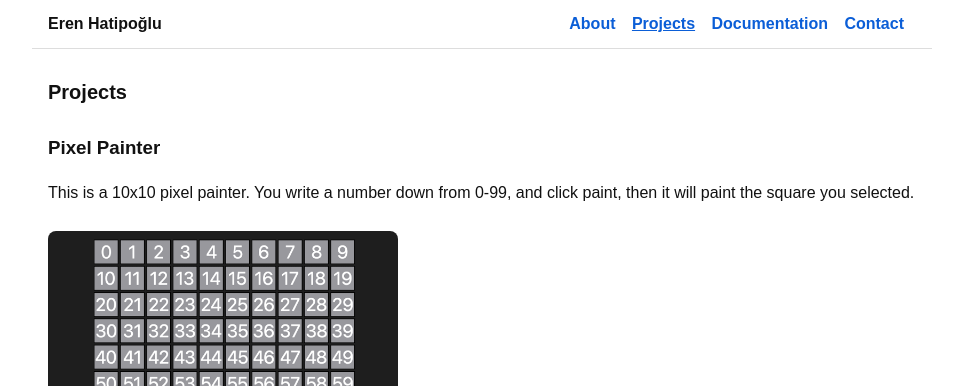
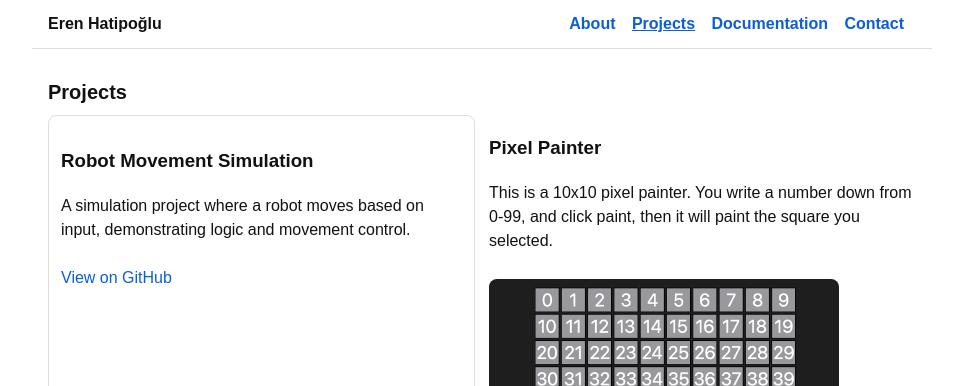
Before and after one commit to erenhatipoglu-sudo/erenhatipoglu-CSP.github.io, a plain HTML site: page index.html in a window 1280 px wide. Both pictures are taken after a click on the link "Projects". Shown: the top 386 px of the page, without its empty margins (158-1121 px from the left). Drawn offline with Linux system fonts and the light colour scheme.

Commit message:
Add project descriptions to index.html
Added project details for Robot Movement Simulation and Pixel Painter.

```diff
--- a/index.html
+++ b/index.html
@@ -52,6 +52,17 @@
     <section id="projects" class="page" data-title="Projects — Eren Hatipoğlu">
       <h2>Projects</h2>
       <div class="grid">
+
+        <article class="card">
+  <h3>Robot Movement Simulation</h3>
+  <p>A simulation project where a robot moves based on input, demonstrating logic and movement control.</p>
+  <a href="https://github.com/erenhatipoglu-sudo/erenhatipoglu-CSP.github.io/tree/main/Robot%20Movement%20Simulation.swiftpm"
+     target="_blank"
+     class="small-link">
+    View on GitHub
+  </a>
+</article>
+
 
 
       <article class="project-card">
```
